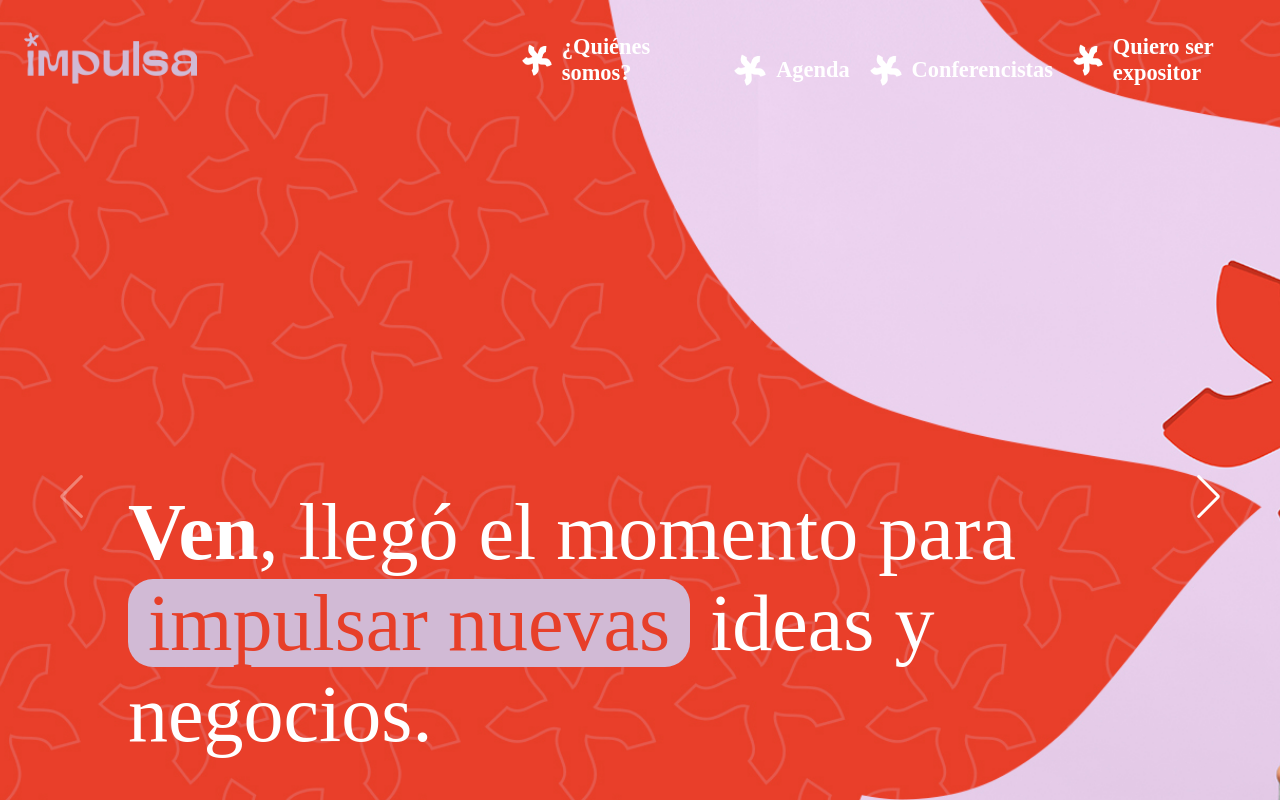
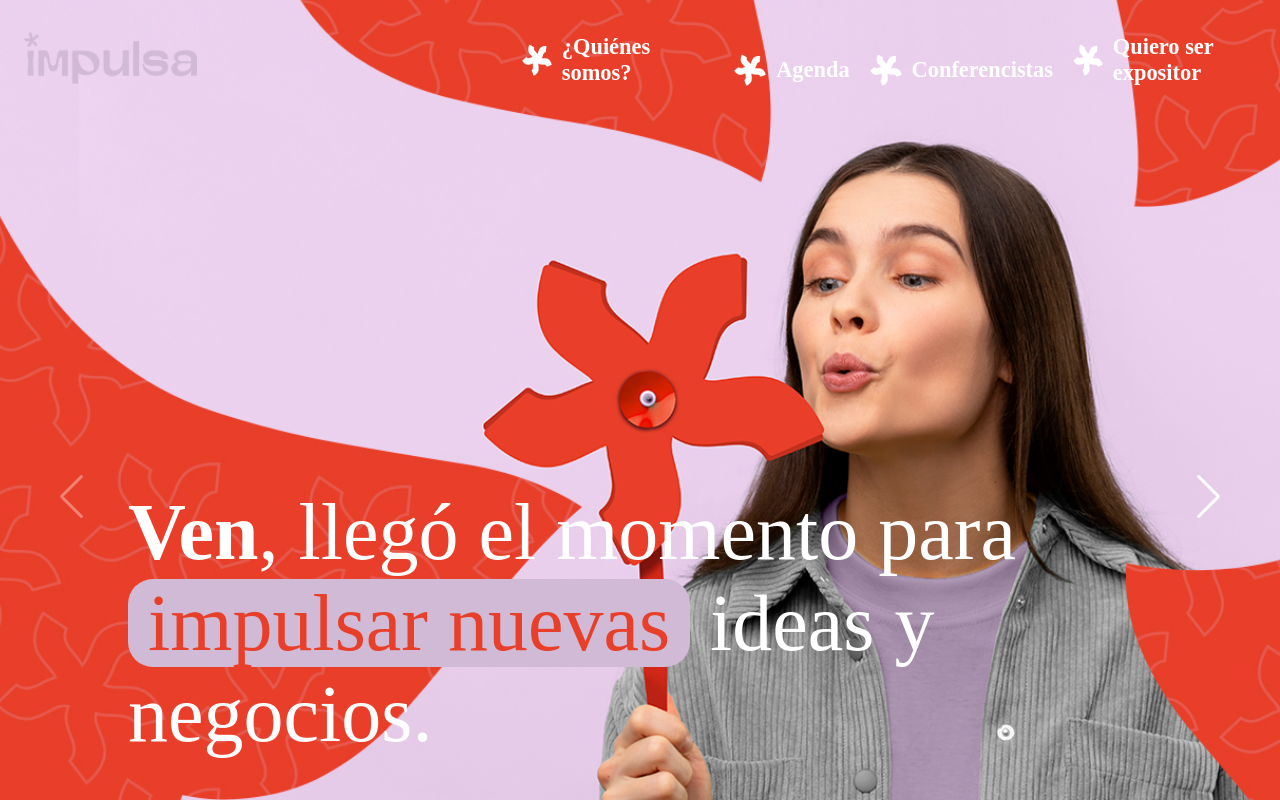
Before and after one commit to ferchodeleon/impulsa, a React (Vite) app: page / in a window 1280 px wide. Shown: the top 800 px of the page. Built offline with nearby package versions, Linux system fonts and the light colour scheme; a web font is replaced by a local one.

Commit message:
Change position of image

```diff
--- a/src/styles/Banner.css
+++ b/src/styles/Banner.css
@@ -17,6 +17,7 @@
   width: 100%;
   height: 100%;
   object-fit: cover;
+  object-position: right;
 }
 
 .swiper-pagination-bullet {
```
